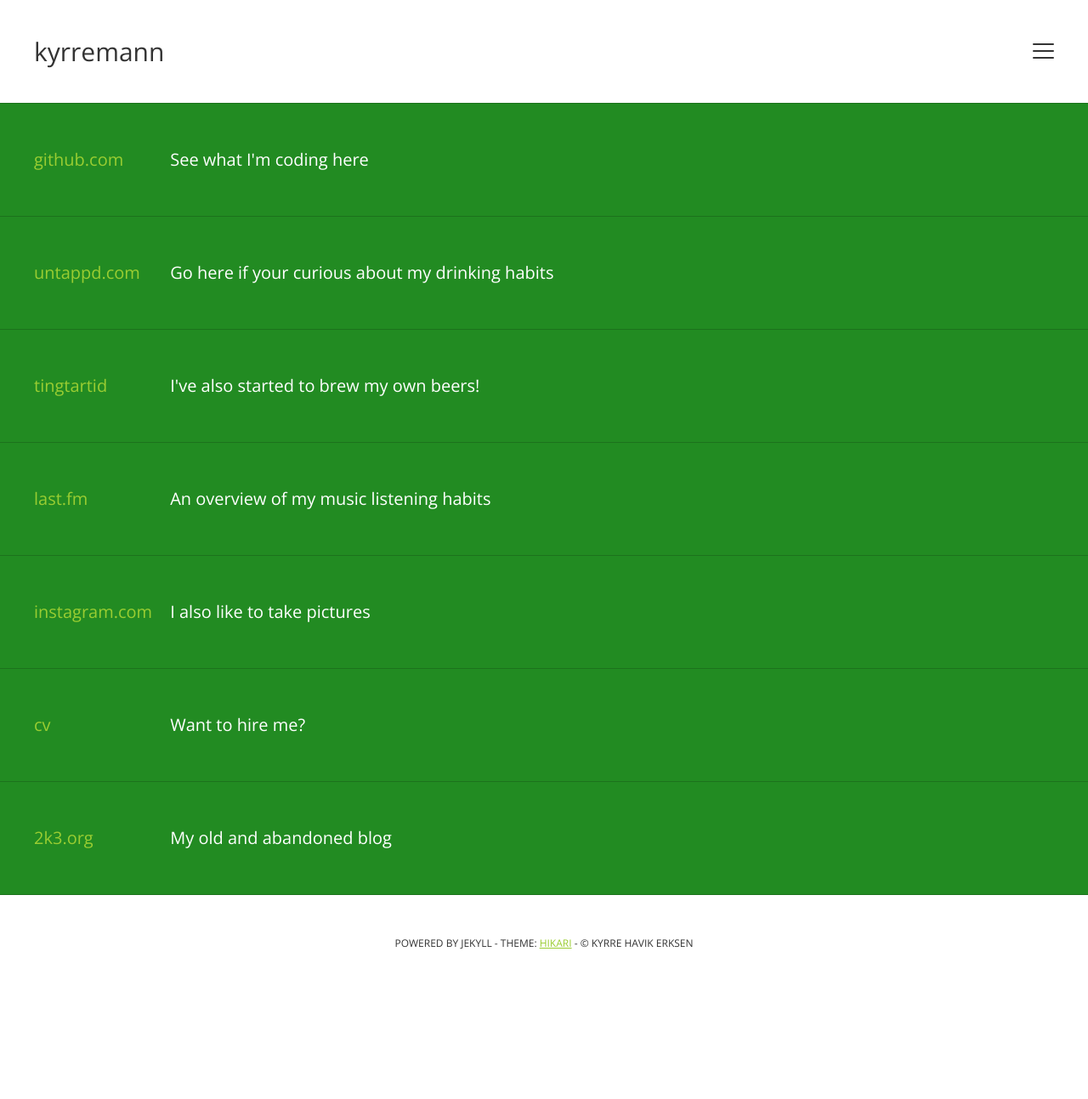
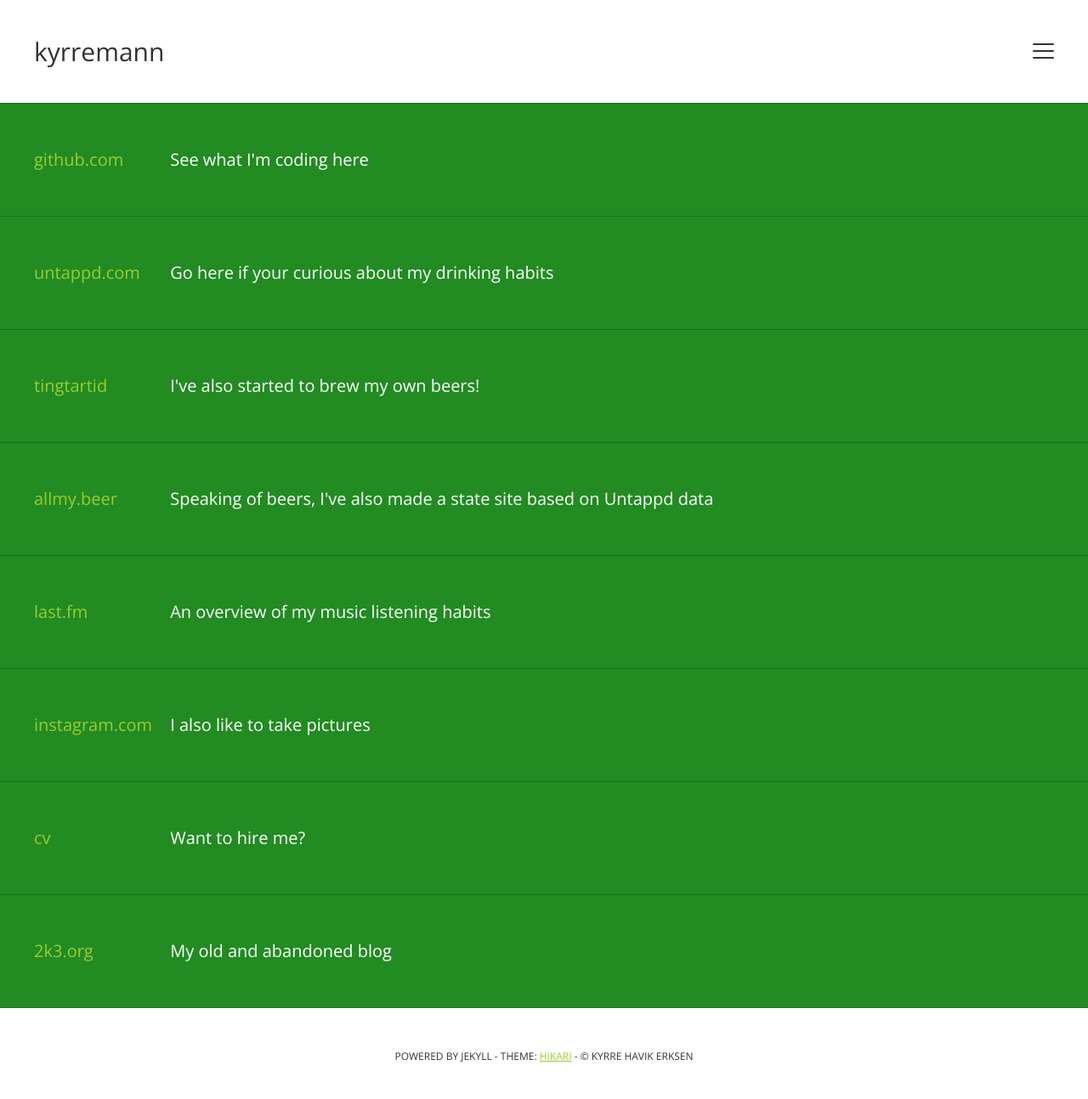
Before and after one commit to mx3m/hikari-for-jekyll, a Jekyll site: the page built from index.html, in a window 1280 px wide. Shown: the whole page at 85% size. Built offline with Jekyll 4.4.1, drawn with Linux system fonts in a browser that asks for light colours; before the commit the page ends 1160 px from its top, so only the background shows below that.

Commit message:
Lagt til imbagraph

```diff
--- a/_config.yml
+++ b/_config.yml
@@ -21,6 +21,9 @@
   - title: "I've also started to brew my own beers!"
     site:  tingtartid
     url:   https://kyrremann.github.io/tingtartid
+  - title: "Speaking of beers, I've also made a state site based on Untappd data"
+    site: allmy.beer
+    url: https://allmy.beer/
   - title: "An overview of my music listening habits"
     site:  last.fm
     url:   https://www.last.fm/user/Kyrremann
```
